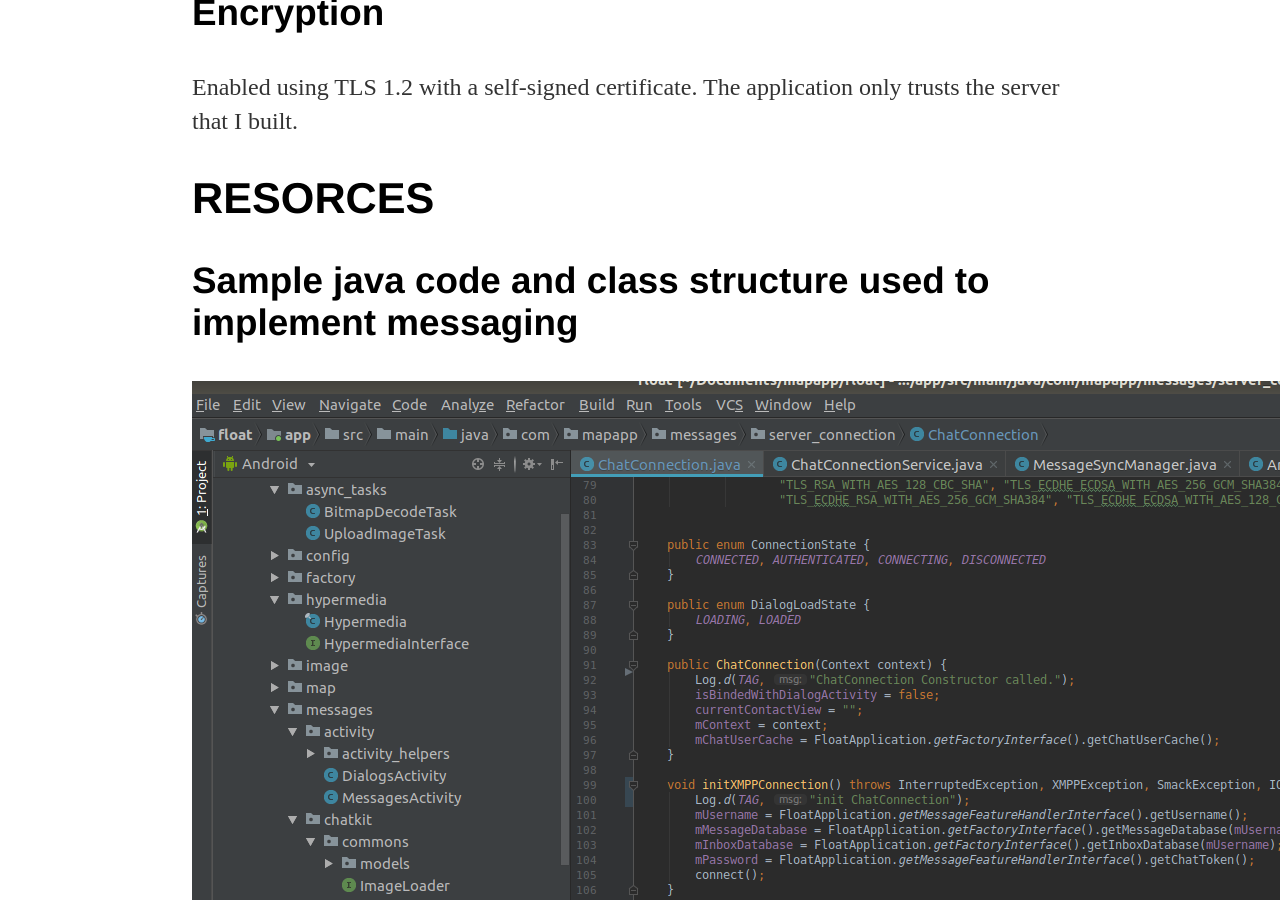
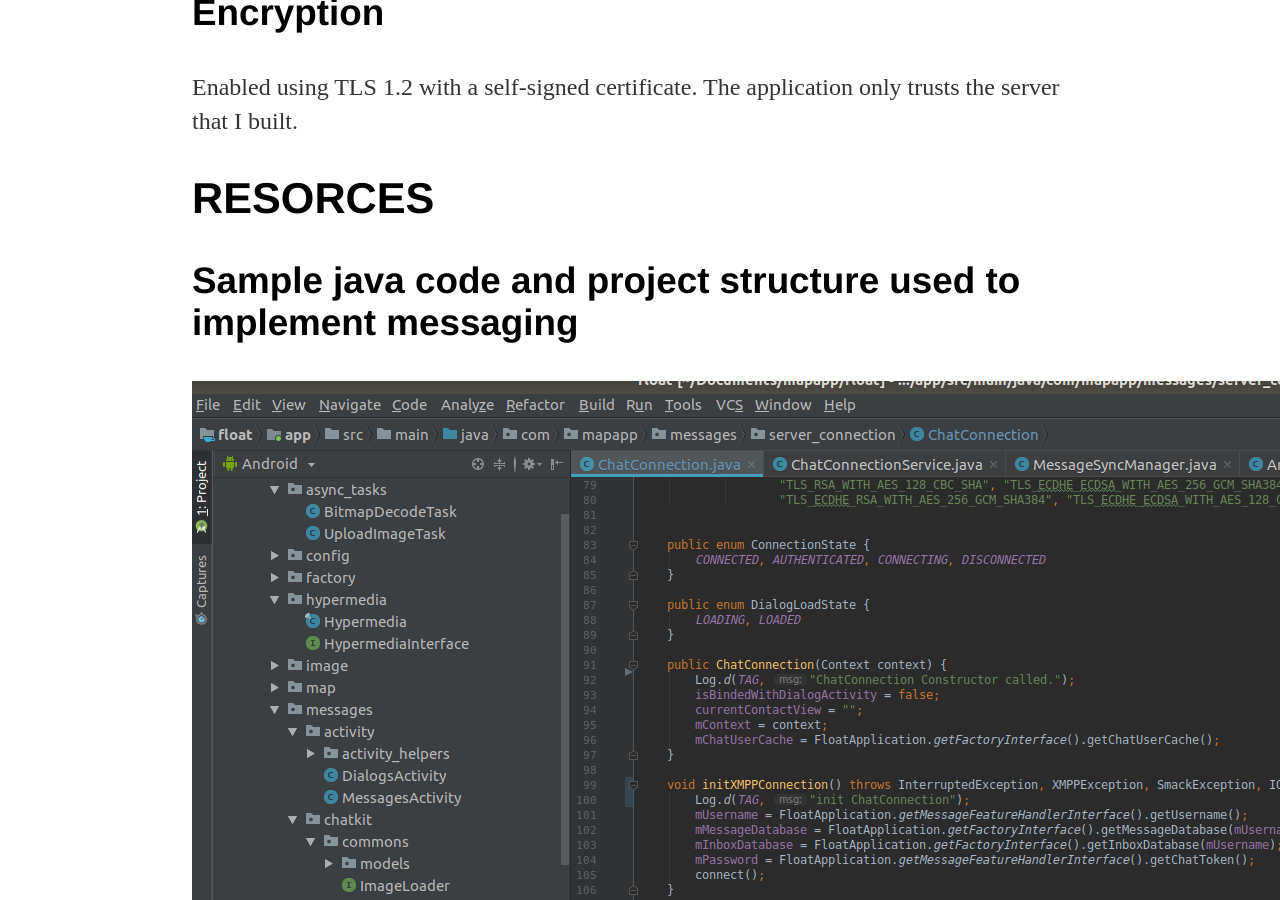
Before and after one commit to jcho7022/jcho7022.github.io, a Jekyll site: the page built from projects/chatbot/index.html, in a window 1280 px wide and 900 px high, scrolled down 7115 px. Built offline with Jekyll 4.4.1, drawn with Linux system fonts in a browser that asks for light colours.

Commit message:
Update index.html

```diff
--- a/projects/chatbot/index.html
+++ b/projects/chatbot/index.html
@@ -66,7 +66,7 @@ and if the user is offline ejabberd requests to the server to send a push notifi
 
 
 <h2>RESORCES</h2>
-<h3>Sample java code and class structure used to implement messaging</h3>
+<h3>Sample java code and project structure used to implement messaging</h3>
 <img src="sample_code.png" alt="chat_sample_code">
 <h3>Chatbot source code with trained model</h3>
 <h4><a href="https://drive.google.com/file/d/1sQ-DZE6il5QWxvMJ05OLRWnDe1JJdAVD/view?usp=sharing">Google Drive</a>, <a href="https://hub.docker.com/r/jcho7022/chatbot">Docker Hub</a></h4>
```
